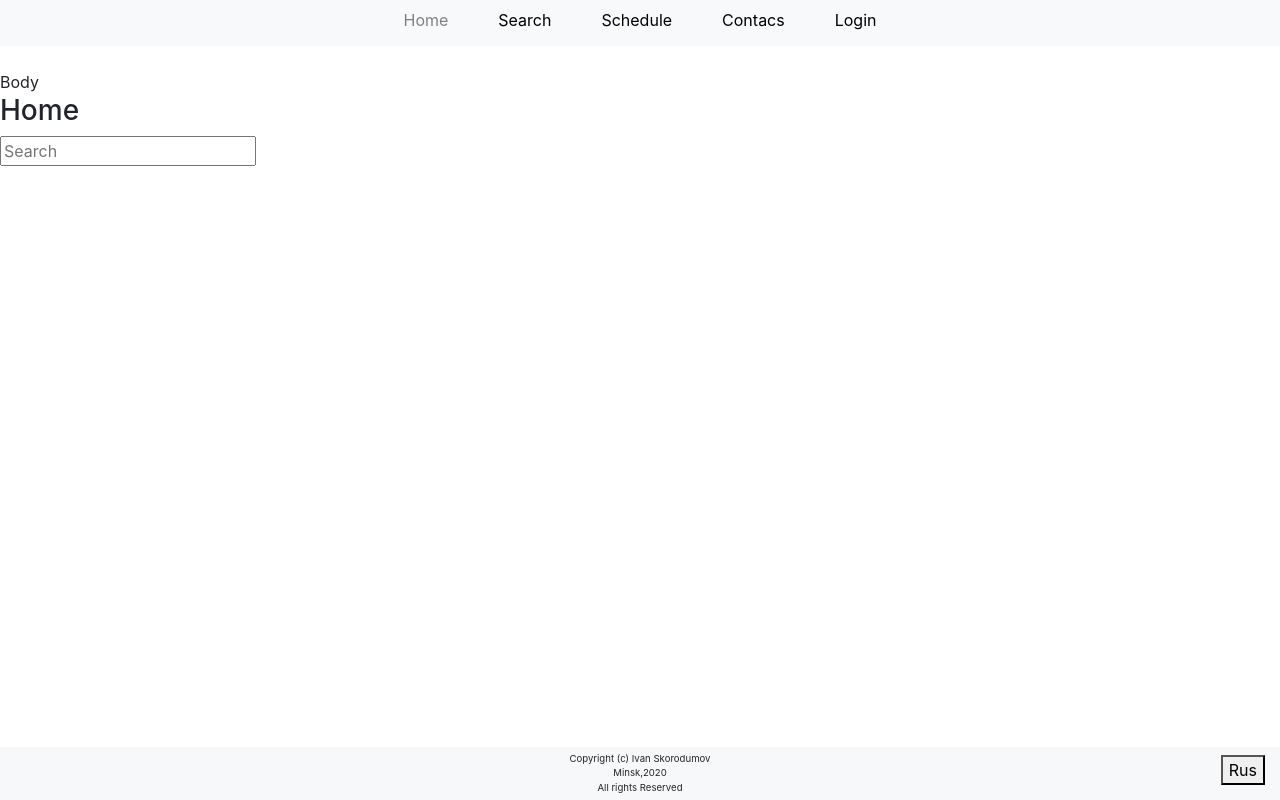
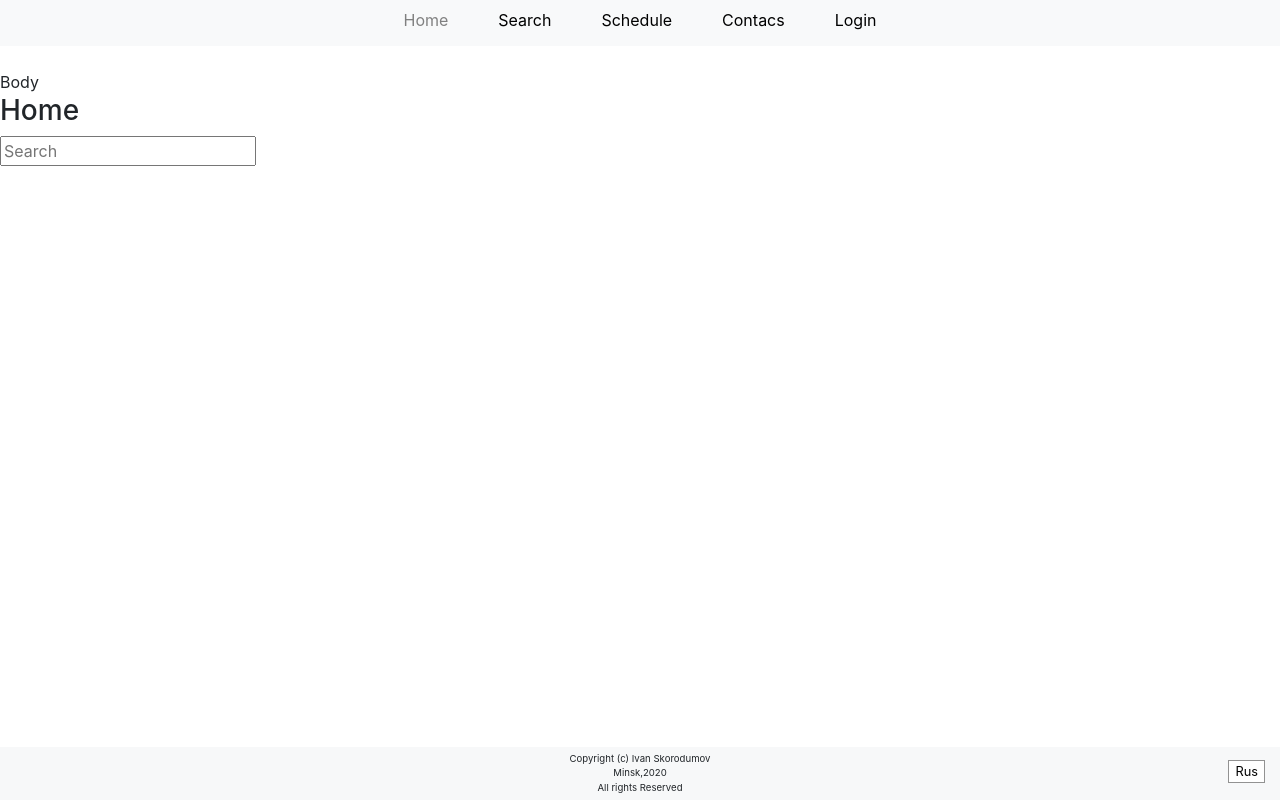
Before and after one commit to Selevn/Ticket-manager, a React app: page /home in a window 1280 px wide. Built offline with nearby package versions, Linux system fonts and the light colour scheme.

Commit message:
lang button update

```diff
--- a/src/js/components/Main/MainComponents/Footer/Footer.module.css
+++ b/src/js/components/Main/MainComponents/Footer/Footer.module.css
@@ -22,7 +22,58 @@
 .col3 {
 }
 
+
 .langButton {
-  margin-top: .5rem;
+  margin-top: .8rem;
   margin-bottom: .3rem;
+  box-shadow: none;
+  border: 1px solid #929292;
+  background-color: white;
+  border-radius: 0;
+  outline: none;
+  font-size: .8rem;
 }
+
+.langButton:hover {
+
+  animation: leftToRight .1s linear forwards;
+  background: linear-gradient(90deg, rgba(0, 0, 0, 1) 0%, rgba(255, 255, 255, 1) 0%, rgba(255, 255, 255, 1) 100%);
+}
+
+@keyframes leftToRight {
+  0% {
+    background: linear-gradient(90deg, rgba(0, 0, 0, 1) 0%, rgba(255, 255, 255, 1) 0%, rgba(255, 255, 255, 1) 100%);
+  }
+  10% {
+    background: linear-gradient(90deg, rgba(0, 0, 0, 1) 10%, rgba(255, 255, 255, 1) 10%, rgba(255, 255, 255, 1) 100%);
+  }
+  20% {
+    background: linear-gradient(90deg, rgba(0, 0, 0, 1) 20%, rgba(255, 255, 255, 1) 20%, rgba(255, 255, 255, 1) 100%);
+  }
+  30% {
+    background: linear-gradient(90deg, rgba(0, 0, 0, 1) 30%, rgba(255, 255, 255, 1) 30%, rgba(255, 255, 255, 1) 100%);
+  }
+  40% {
+    background: linear-gradient(90deg, rgba(0, 0, 0, 1) 40%, rgba(255, 255, 255, 1) 40%, rgba(255, 255, 255, 1) 100%);
+  }
+  50% {
+    background: linear-gradient(90deg, rgba(0, 0, 0, 1) 50%, rgba(255, 255, 255, 1) 50%, rgba(255, 255, 255, 1) 100%);
+  }
+  60% {
+    background: linear-gradient(90deg, rgba(0, 0, 0, 1) 60%, rgba(255, 255, 255, 1) 60%, rgba(255, 255, 255, 1) 100%);
+  }
+  70% {
+    background: linear-gradient(90deg, rgba(0, 0, 0, 1) 70%, rgba(255, 255, 255, 1) 70%, rgba(255, 255, 255, 1) 100%);
+  }
+  80% {
+    background: linear-gradient(90deg, rgba(0, 0, 0, 1) 80%, rgba(255, 255, 255, 1) 80%, rgba(255, 255, 255, 1) 100%);
+  }
+  90% {
+    background: linear-gradient(90deg, rgba(0, 0, 0, 1) 90%, rgba(255, 255, 255, 1) 90%, rgba(255, 255, 255, 1) 100%);
+  }
+  100% {
+    color: white;
+    background: linear-gradient(90deg, rgba(0, 0, 0, 1) 100%, rgba(255, 255, 255, 1) 100%, rgba(255, 255, 255, 1) 100%);
+
+  }
+}
```
Also changed, not shown: src/js/components/Main/MainComponents/Footer/Footer.jsx (indentation only).
